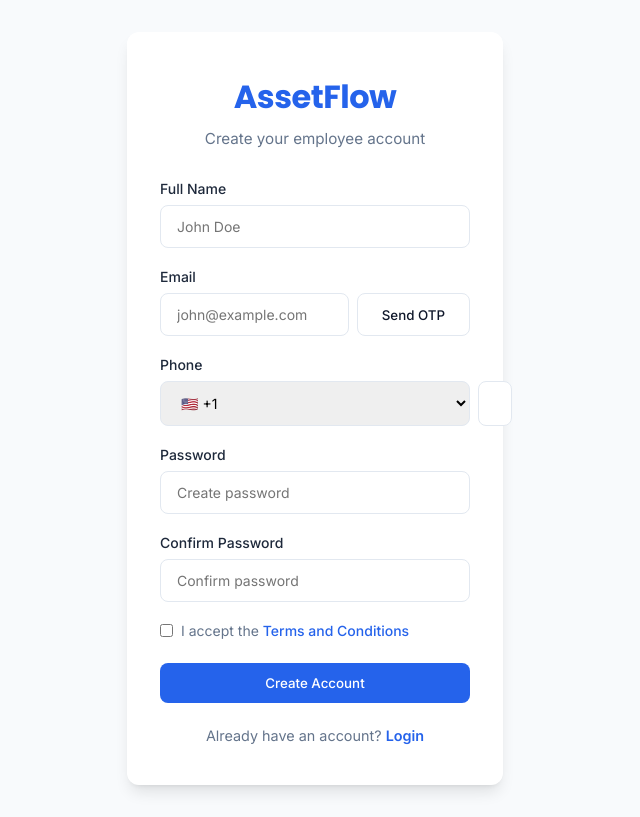
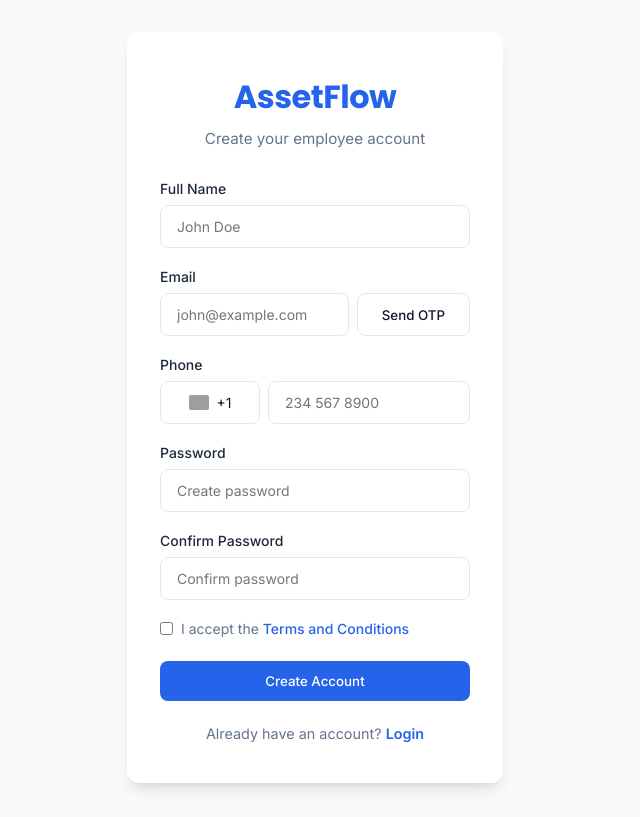
Before and after one commit to DevanshAdhia/AssetFlow-Problem-Statement, a React (Vite) app: page /signup in a window 1280 px wide. Shown: the whole page, without its empty margins (325-965 px from the left). Built offline with nearby package versions, Linux system fonts and the light colour scheme; grey boxes are pictures that could not be loaded.

Commit message:
UI: Replace native select with custom country dropdown and flag images to fix Windows emoji rendering and layout squishing

```diff
--- a/src/pages/Signup/Signup.css
+++ b/src/pages/Signup/Signup.css
@@ -48,15 +48,62 @@
 .phone-input-group {
   display: flex;
   gap: 0.5rem;
+  position: relative;
 }
 
-.country-select {
-  width: 100px;
+.custom-country-select {
+  position: relative;
+  width: 100px !important;
   flex-shrink: 0;
+}
+
+.country-select-trigger {
+  display: flex;
+  align-items: center;
+  justify-content: center;
+  gap: 0.5rem;
+  cursor: pointer;
+  width: 100%;
   padding: 0.75rem 0.5rem;
+  background-color: var(--surface);
+  user-select: none;
+}
+
+.country-select-trigger img, .country-option img {
+  width: 20px;
+  height: 15px;
+  object-fit: cover;
+  border-radius: 2px;
+}
+
+.country-options {
+  position: absolute;
+  top: 100%;
+  left: 0;
+  width: 100%;
+  background: var(--surface);
+  border: 1px solid var(--border);
+  border-radius: var(--radius-sm);
+  box-shadow: var(--shadow-md);
+  z-index: 50;
+  margin-top: 4px;
+  overflow: hidden;
+}
+
+.country-option {
+  display: flex;
+  align-items: center;
+  gap: 0.5rem;
+  padding: 0.75rem;
   cursor: pointer;
+  transition: var(--transition);
+}
+
+.country-option:hover {
+  background-color: var(--bg-color);
 }
 
 .phone-number {
   flex: 1;
+  width: 100% !important; /* Force override to prevent squishing */
 }
--- a/src/pages/Signup/Signup.jsx
+++ b/src/pages/Signup/Signup.jsx
@@ -9,6 +9,18 @@ const Signup = () => {
   const [emailVerified, setEmailVerified] = useState(false);
   const [showOtp, setShowOtp] = useState(false);
   const [otp, setOtp] = useState('');
+
+  // Custom Country Dropdown State
+  const [showCountries, setShowCountries] = useState(false);
+  const [selectedCountry, setSelectedCountry] = useState({ code: '+1', flag: 'us' });
+
+  const countries = [
+    { code: '+1', flag: 'us', name: 'United States' },
+    { code: '+44', flag: 'gb', name: 'United Kingdom' },
+    { code: '+91', flag: 'in', name: 'India' },
+    { code: '+61', flag: 'au', name: 'Australia' },
+    { code: '+81', flag: 'jp', name: 'Japan' }
+  ];
 
   const handleSignup = (e) => {
     e.preventDefault();
@@ -82,14 +94,36 @@ const Signup = () => {
         <div className="form-group">
           <label className="form-label">Phone</label>
           <div className="phone-input-group">
-            <select className="form-control country-select">
-              <option value="+1">🇺🇸 +1</option>
-              <option value="+44">🇬🇧 +44</option>
-              <option value="+91">🇮🇳 +91</option>
-              <option value="+61">🇦🇺 +61</option>
-              <option value="+81">🇯🇵 +81</option>
-            </select>
-            <input type="tel" className="form-control phone-number" placeholder="234 567 890" required />
+
+            <div className="custom-country-select">
+              <div
+                className="country-select-trigger form-control"
+                onClick={() => setShowCountries(!showCountries)}
+              >
+                <img src={`https://flagcdn.com/w20/${selectedCountry.flag}.png`} alt="flag" />
+                <span>{selectedCountry.code}</span>
+              </div>
+
+              {showCountries && (
+                <div className="country-options">
+                  {countries.map(c => (
+                    <div
+                      key={c.code}
+                      className="country-option"
+                      onClick={() => {
+                        setSelectedCountry(c);
+                        setShowCountries(false);
+                      }}
+                    >
+                      <img src={`https://flagcdn.com/w20/${c.flag}.png`} alt="flag" />
+                      <span>{c.code}</span>
+                    </div>
+                  ))}
+                </div>
+              )}
+            </div>
+
+            <input type="tel" className="form-control phone-number" placeholder="234 567 8900" required />
           </div>
         </div>
 
```
